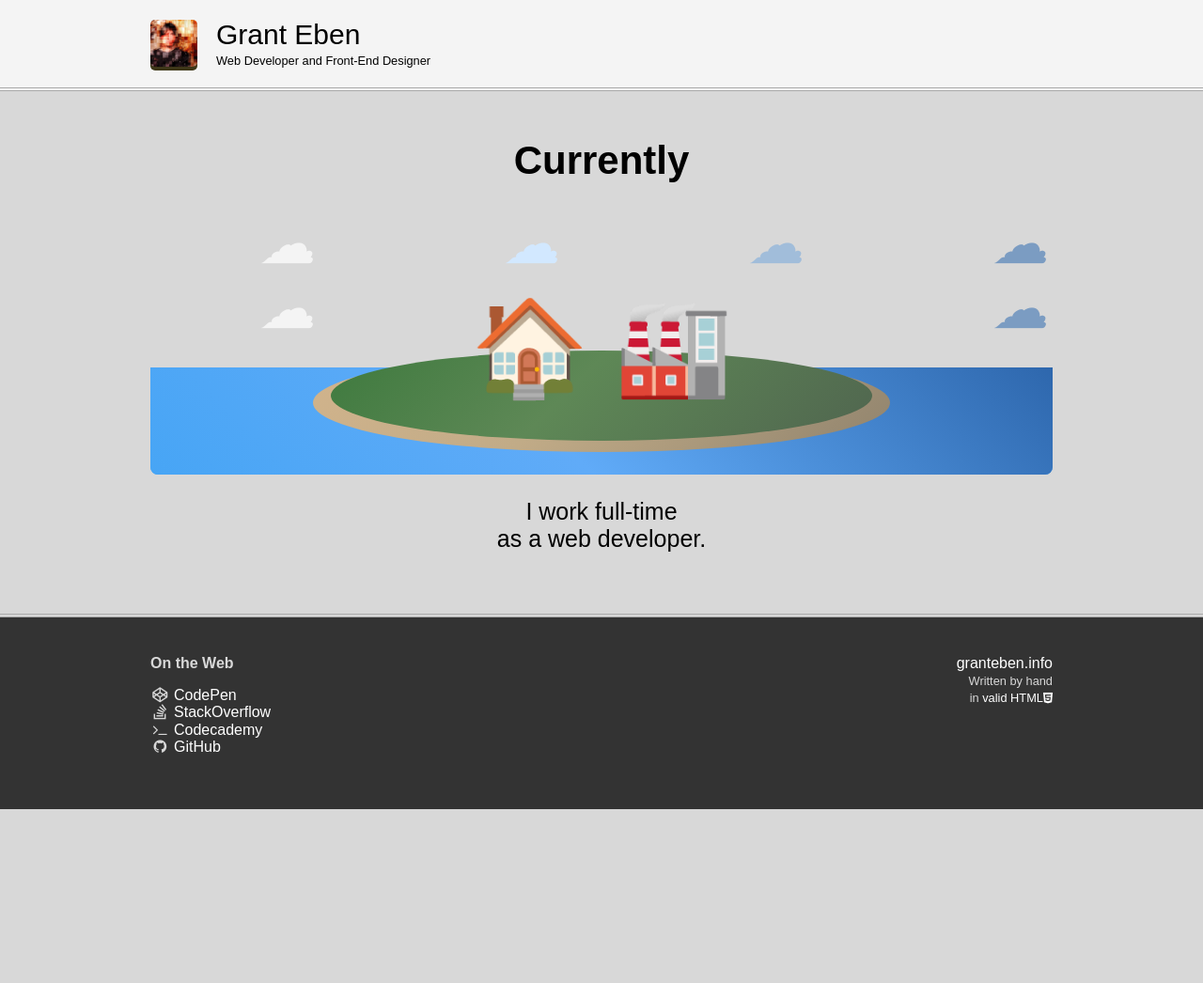
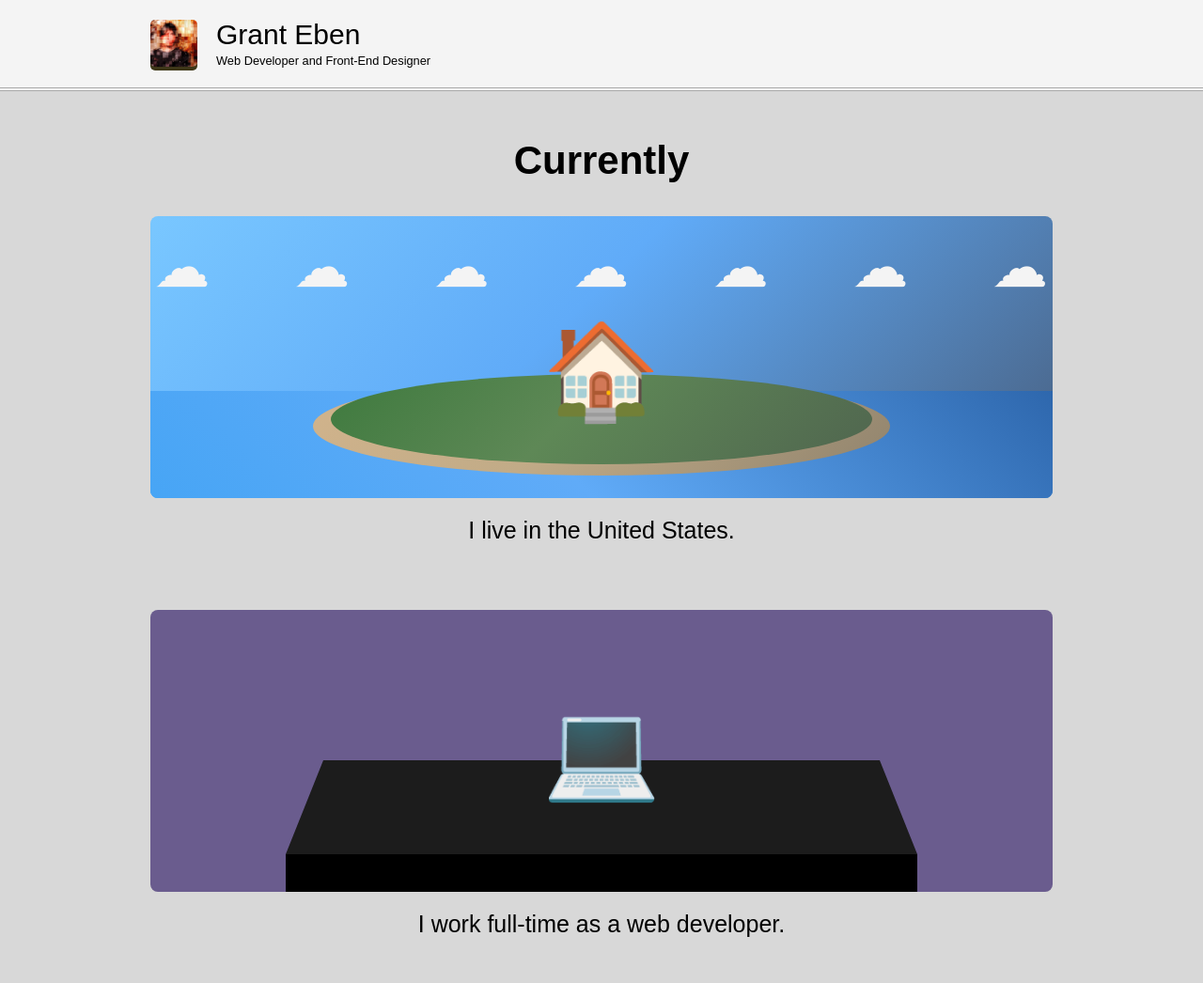
Before and after one commit to gmeben/personal, a plain HTML site: page index.html in a window 1280 px wide. Shown: the top 1046 px of the page at 94% size. Before the commit the page ends 861 px from the top, so only its background shows below. Drawn offline with Linux system fonts and the light colour scheme.

Commit message:
feat: Seperate main content into two sections

```diff
--- a/index.html
+++ b/index.html
@@ -5,7 +5,7 @@
     <meta name="viewport" content="width=device-width, initial-scale=1">
     <meta name="description" content="Grant Eben is a web developer and front-end designer.">
     <title>Grant Eben</title>
-    <link rel="stylesheet" type="text/css" href="css/core.css?v=1565390234">
+    <link rel="stylesheet" type="text/css" href="css/core.css?v=1565405777">
 </head>
 <body>
 <header class="main-header">
@@ -21,22 +21,36 @@
 </header>
 <main class="main-body">
     <div class="contain">
-        <div class="text-center flex-center">
+        <section class="text-center flex-center">
             <h2 class="title">Currently</h2>
-            <div class="scene">
-                <i class="sky">
-                    <span>&#9729;</span>
-                    <span>&#9729;&#9729;</span>
-                    <span style="color: #d2e8ff">&#9729;</span>
-                    <span style="color: #a1bdda">&#9729;</span>
-                    <span style="color: #7b9cc2">&#9729; &#9729;</span>
-                </i>
-                <i class="land">&#127968; &#127981;</i>
-                <i class="beach"></i>
-                <i class="sea"></i>
-            </div>
-            <p>I work full-time <br>as a web developer.</p>
-        </div>
+            <figure class="figure">
+                <div class="scene scene-blue">
+                    <div class="sky">
+                        <span>&#9729;</span>
+                        <span>&#9729;</span>
+                        <span>&#9729;</span>
+                        <span>&#9729;</span>
+                        <span>&#9729;</span>
+                        <span>&#9729;</span>
+                        <span>&#9729;</span>
+                        <span>&#9729;</span>
+                    </div>
+                    <div class="land">&#127968;</div>
+                    <div class="beach"></div>
+                    <div class="sea"></div>
+                </div>
+                <figcaption class="figcaption">I live in the United States.</figcaption>
+            </figure>
+        </section>
+        <section class="text-center flex-center">
+            <figure class="figure">
+                <div class="scene scene-purple">
+                    <div class="webdev">&#128187;</div>
+                    <div class="desk"></div>
+                </div>
+                <figcaption class="figcaption">I work full-time as a web developer.</figcaption>
+            </figure>
+        </section>
     </div>
 </main>
 <footer class="main-footer">
```
